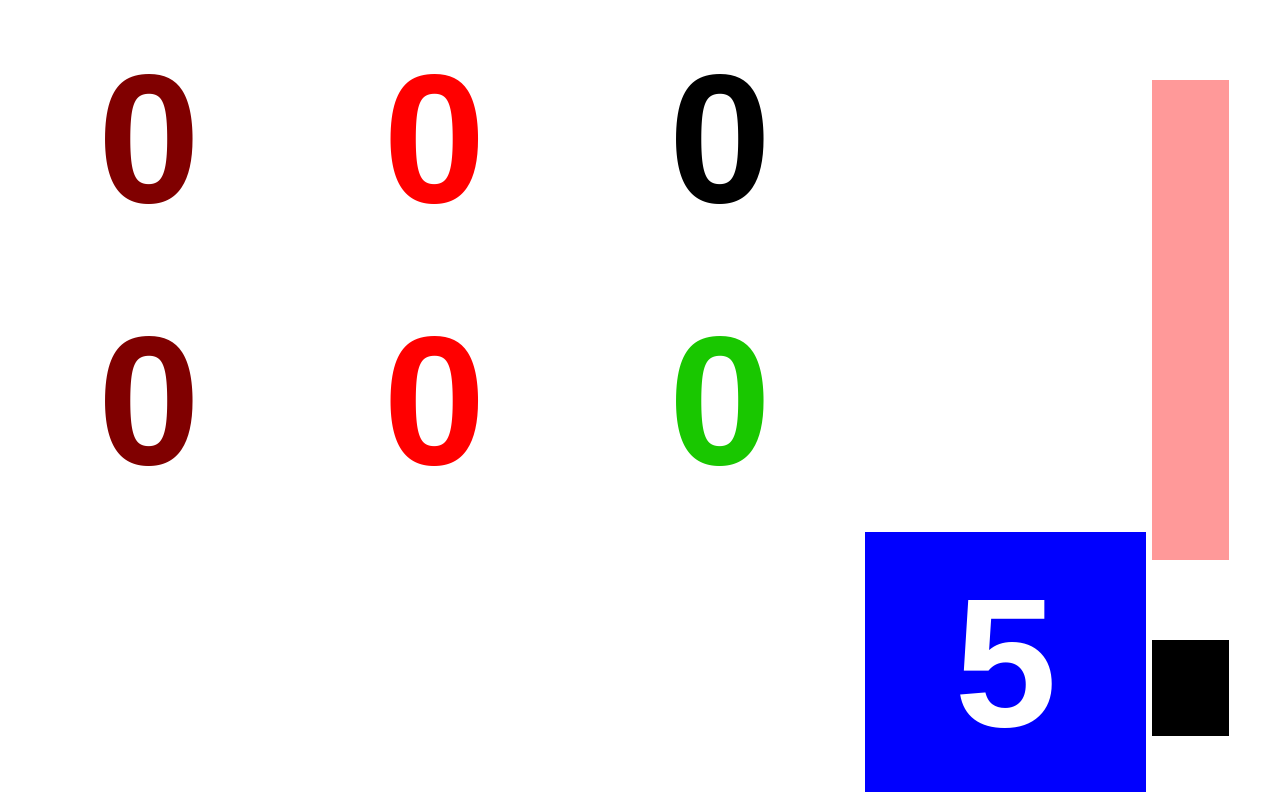
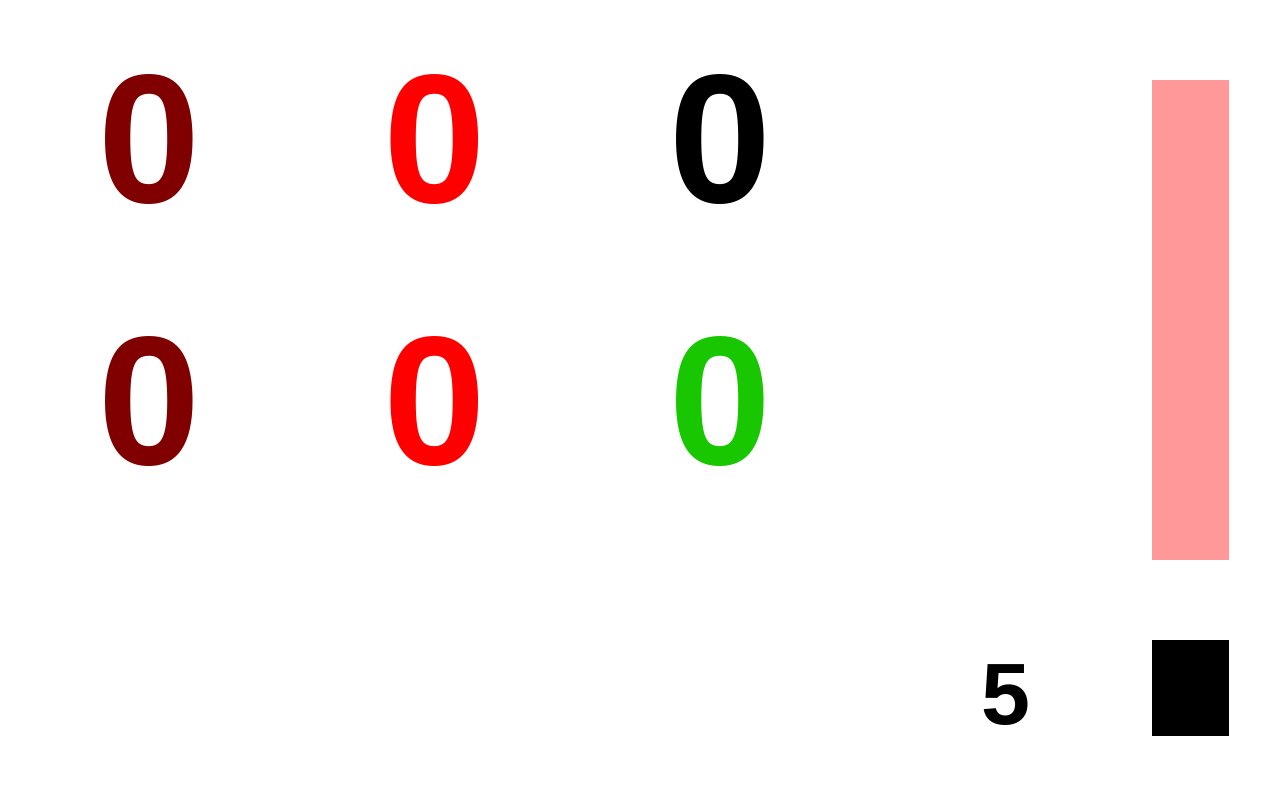
Before and after one commit to alebusi/risorse_agricola4, a plain HTML site: page index.html in a window 1280 px wide. Drawn offline with Linux system fonts and the light colour scheme.

Commit message:
Update style.css

```diff
--- a/style.css
+++ b/style.css
@@ -33,11 +33,9 @@
     padding: 3vh 0;
     text-align: center;
     font-family: Arial, Sans-Serif;
-    font-size: 23vh;
+    font-size: 11vh;
     font-weight: bold;
     cursor: default;
-    color: white;
-    background-color: blue;
 }
 
 #argilla1, #argilla2 {
```
